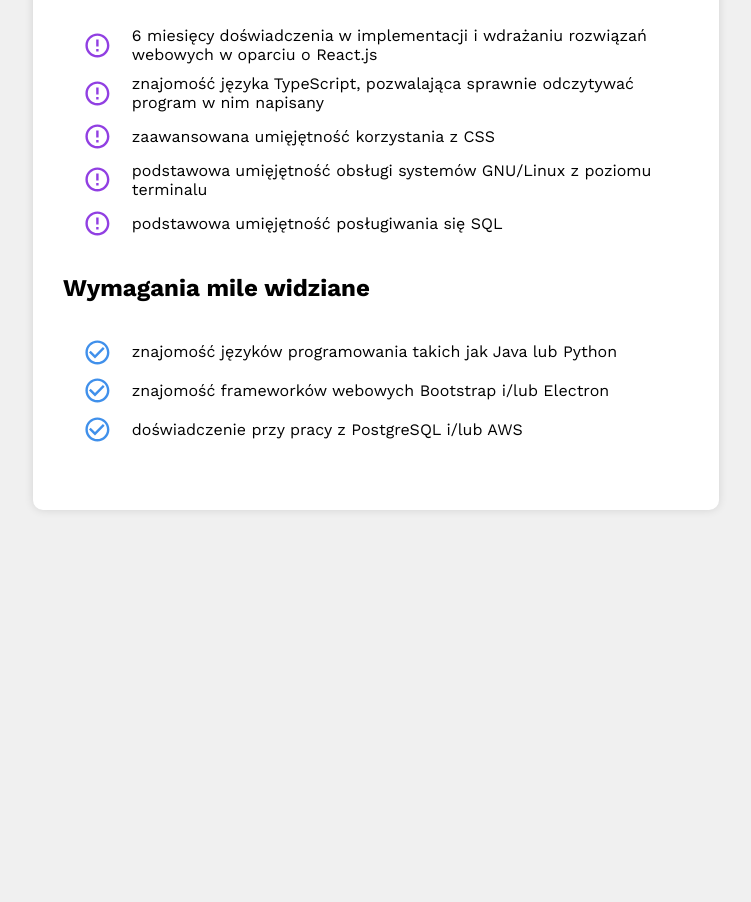
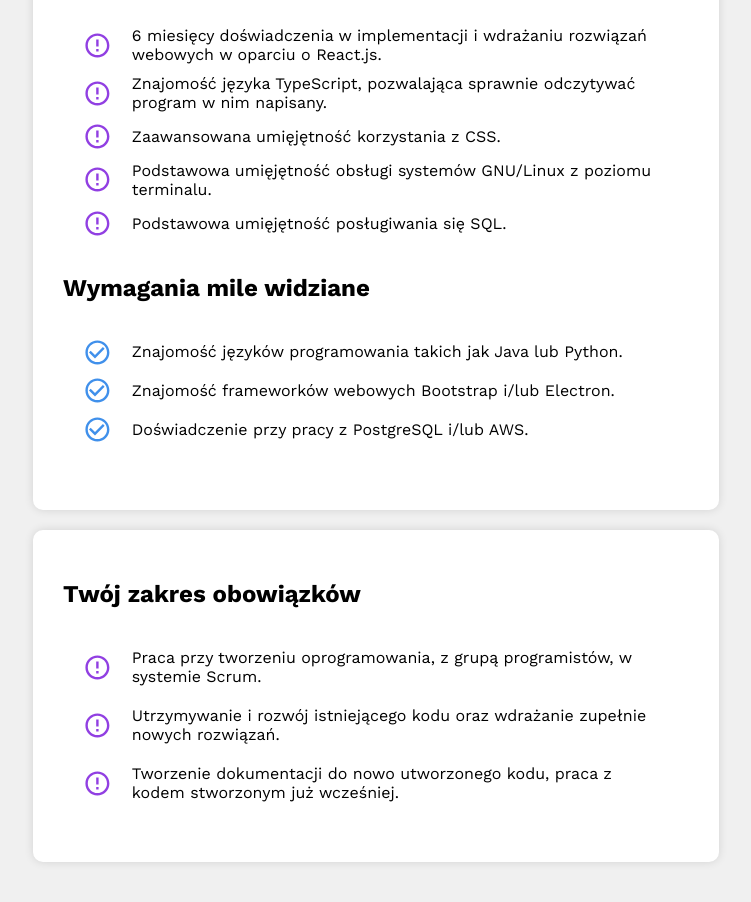
Before and after one commit to kvbakwk/Beauxbatons, a React (Create React App) app: page / in a window 1280 px wide. Shown: the part 1280-2182 px from the top of the page, without its empty margins (107-858 px from the left). Before the commit the page ends 1890 px from the top, so only its background shows below. Built offline with nearby package versions, Linux system fonts and the light colour scheme.

Commit message:
Add field for employee duties.

```diff
--- a/src/components/Header.jsx
+++ b/src/components/Header.jsx
@@ -7,7 +7,7 @@ const Header = () => {
                 <div className="logo">
                     Goodie
                     <div className="container">
-                        <span id='dynamic-txt'>Codes</span>
+                        <span id='dynamic-txt'>Codes|</span>
                     </div>
                 </div>
                 <div className="quote">
--- a/src/components/Offer.jsx
+++ b/src/components/Offer.jsx
@@ -82,39 +82,54 @@ const Offer = () => {
                 <div className="required">
                     <OfferRequirement
                         icon={<ErrorOutlineIcon sx={{ color: '#913fe2' }} />}
-                        requirement='6 miesięcy doświadczenia w implementacji i wdrażaniu rozwiązań webowych w oparciu o React.js'
+                        requirement='6 miesięcy doświadczenia w implementacji i wdrażaniu rozwiązań webowych w oparciu o React.js.'
                     />
                     <OfferRequirement
                         icon={<ErrorOutlineIcon sx={{ color: '#913fe2' }} />}
-                        requirement='znajomość języka TypeScript, pozwalająca sprawnie odczytywać program w nim napisany'
+                        requirement='Znajomość języka TypeScript, pozwalająca sprawnie odczytywać program w nim napisany.'
                     />
                     <OfferRequirement
                         icon={<ErrorOutlineIcon sx={{ color: '#913fe2' }} />}
-                        requirement='zaawansowana umięjętność korzystania z CSS'
+                        requirement='Zaawansowana umięjętność korzystania z CSS.'
                     />
                     <OfferRequirement
                         icon={<ErrorOutlineIcon sx={{ color: '#913fe2' }} />}
-                        requirement='podstawowa umięjętność obsługi systemów GNU/Linux z poziomu terminalu'
+                        requirement='Podstawowa umięjętność obsługi systemów GNU/Linux z poziomu terminalu.'
                     />
                     <OfferRequirement
                         icon={<ErrorOutlineIcon sx={{ color: '#913fe2' }} />}
-                        requirement='podstawowa umięjętność posługiwania się SQL'
+                        requirement='Podstawowa umięjętność posługiwania się SQL.'
                     />
                 </div>
                 <div className="title">Wymagania mile widziane</div>
                 <div className="optional">
                     <OfferRequirement
                         icon={<CheckCircleOutlineIcon sx={{ color: '#4090eb' }} />}
-                        requirement='znajomość języków programowania takich jak Java lub Python'
+                        requirement='Znajomość języków programowania takich jak Java lub Python.'
                     />
                     <OfferRequirement
                         icon={<CheckCircleOutlineIcon sx={{ color: '#4090eb' }} />}
-                        requirement='znajomość frameworków webowych Bootstrap i/lub Electron'
+                        requirement='Znajomość frameworków webowych Bootstrap i/lub Electron.'
                     />
                     <OfferRequirement
                         icon={<CheckCircleOutlineIcon sx={{ color: '#4090eb' }} />}
-                        requirement='doświadczenie przy pracy z PostgreSQL i/lub AWS'
+                        requirement='Doświadczenie przy pracy z PostgreSQL i/lub AWS.'
                     />
+                </div>
+            </div>
+            <div className="duties element">
+                <div className="title">Twój zakres obowiązków</div>
+                <div className="dutie">
+                    <ErrorOutlineIcon sx={{ color: '#913fe2' }} />
+                    Praca przy tworzeniu oprogramowania, z grupą programistów, w systemie Scrum.
+                </div>
+                <div className="dutie">
+                    <ErrorOutlineIcon sx={{ color: '#913fe2' }} />
+                    Utrzymywanie i rozwój istniejącego kodu oraz wdrażanie zupełnie nowych rozwiązań.
+                </div>
+                <div className="dutie">
+                    <ErrorOutlineIcon sx={{ color: '#913fe2' }} />
+                    Tworzenie dokumentacji do nowo utworzonego kodu, praca z kodem stworzonym już wcześniej.
                 </div>
             </div>
         </div>
--- a/src/styles/offer.css
+++ b/src/styles/offer.css
@@ -246,3 +246,43 @@
 .offer .requirements .optional .element svg {
     font-size: 1.8rem;
 }
+
+
+
+
+
+.offer .duties {
+    display: flex;
+    flex-direction: column;
+    flex-wrap: nowrap;
+    justify-content: center;
+    align-items: flex-start;
+
+    width: 100%;
+    height: auto;
+    padding: 50px 30px;
+}
+
+.offer .duties .title {
+    display: flex;
+    align-items: center;
+
+    font-size: 1.5rem;
+    font-weight: 700;
+
+    width: 100%;
+    margin-bottom: 30px;
+}
+
+.offer .duties .dutie {
+    display: flex;
+    justify-content: flex-start;
+    align-items: center;
+    gap: 20px;
+
+    padding: 10px 20px;
+}
+
+.offer .duties .dutie svg {
+    font-size: 1.8rem;
+}
```
